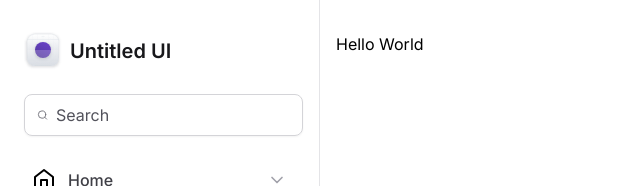
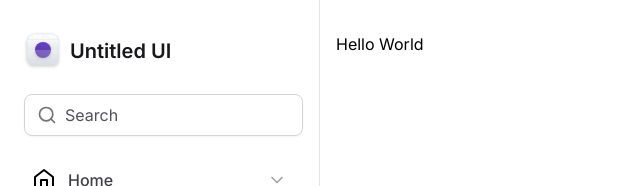
Before and after one commit to MatheusOliveir4/tailwind-practice, a Next.js app: page / in a window 1280 px wide. Shown: the top 186 px of the page, without its empty margins (0-640 px from the left). Built offline with nearby package versions, Linux system fonts and the light colour scheme.

Commit message:
Input Component

```diff
--- /dev/null
+++ b/src/components/Input.tsx
@@ -0,0 +1,35 @@
+import { ComponentProps } from 'react'
+
+type InputPrefixProps = ComponentProps<'div'>
+
+function InputPrefix(props: InputPrefixProps) {
+  return <div {...props} />
+}
+
+type InputControlProps = ComponentProps<'input'>
+
+function InputControl(props: InputControlProps) {
+  return (
+    <input
+      className="flex-1 border-0 bg-transparent p-0 text-zinc-900 placeholder-zinc-600"
+      {...props}
+    />
+  )
+}
+
+type InputRootProps = ComponentProps<'div'>
+
+function InputRoot(props: InputRootProps) {
+  return (
+    <div
+      className="mx-1 flex w-full items-center gap-2 rounded-lg border border-zinc-300 px-3 py-2 shadow-sm"
+      {...props}
+    ></div>
+  )
+}
+
+export const Input = {
+  Prefix: InputPrefix,
+  Control: InputControl,
+  Root: InputRoot,
+}
--- a/src/components/Sidebar/index.tsx
+++ b/src/components/Sidebar/index.tsx
@@ -1,5 +1,4 @@
 import {
-  Search,
   BarChart,
   CheckSquare,
   Flag,
@@ -8,24 +7,25 @@
   Users,
   LifeBuoy,
   Cog,
+  Search,
 } from 'lucide-react'
 import { Logo } from './Logo'
 import { NavItem } from './NavItem'
 import { UsedSpaceWidget } from './UsedSpaceWidget'
 import { Profile } from './Profile'
+import { Input } from '../Input'
 
 export function Sidebar() {
   return (
     <aside className="flex flex-col gap-6 border-r border-zinc-200 px-5 py-8">
       <Logo />
 
-      <div className="mx-1 flex w-full items-center gap-2 rounded-lg border border-zinc-300 px-3 py-2 shadow-sm">
-        <Search className="h-5 w-5 text-zinc-500" />
-        <input
-          className="flex-1 border-0 bg-transparent p-0 text-zinc-900 placeholder-zinc-600"
-          placeholder="Search"
-        />
-      </div>
+      <Input.Root>
+        <Input.Prefix>
+          <Search className="h-5 w-5 text-zinc-500" />
+        </Input.Prefix>
+        <Input.Control placeholder="Search" />
+      </Input.Root>
 
       <nav className="space-y-0.5">
         <NavItem title="Home" icon={Home} />
```
